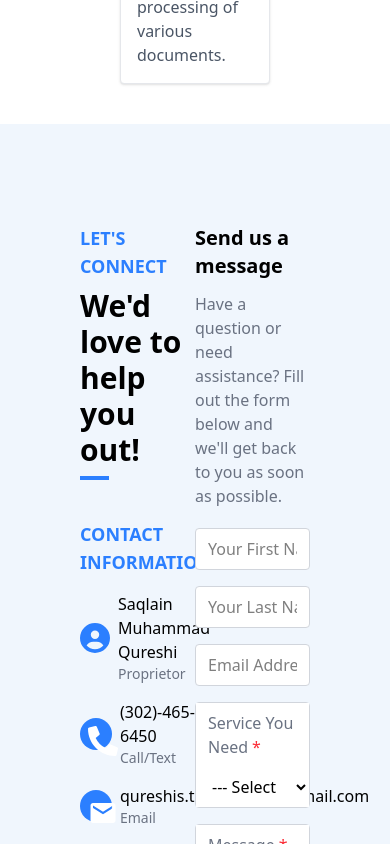
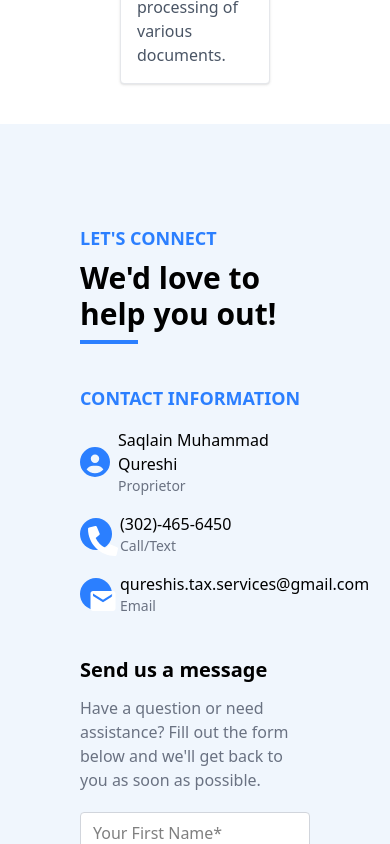
Before and after one commit to Hairum-Qureshi/sa-and-qureshi-accounting-website, a React (Vite) app in the folder apps/frontend/: page / in a window 390 px wide. Shown: the part 3400-4244 px from the top of the page. Built offline with nearby package versions, Linux system fonts and the light colour scheme.

Commit message:
made Connect component section responsive

```diff
--- a/apps/frontend/src/components/Connect.tsx
+++ b/apps/frontend/src/components/Connect.tsx
@@ -5,8 +5,8 @@ import ConnectForm from "./ConnectForm";
 
 export default function Connect() {
   return (
-    <div className="flex p-20 bg-[#f0f6fd]" id="connect">
-      <div className="w-1/2">
+    <div className="lg:flex p-20 bg-[#f0f6fd]" id="connect">
+      <div className="lg:w-1/2 w-full">
         <h3 className="text-lg font-semibold text-blue-500 mt-5">
           LET'S CONNECT
         </h3>
@@ -45,7 +45,7 @@ export default function Connect() {
           </div>
         </div>
       </div>
-      <div className="w-1/2">
+      <div className="lg:w-1/2 w-full lg:pl-20 mt-10 lg:mt-0">
         <h3 className="text-xl font-semibold mt-5 mb-3">Send us a message</h3>
         <p className="text-gray-500 text-base mb-5">
           Have a question or need assistance? Fill out the form below and we'll
```
